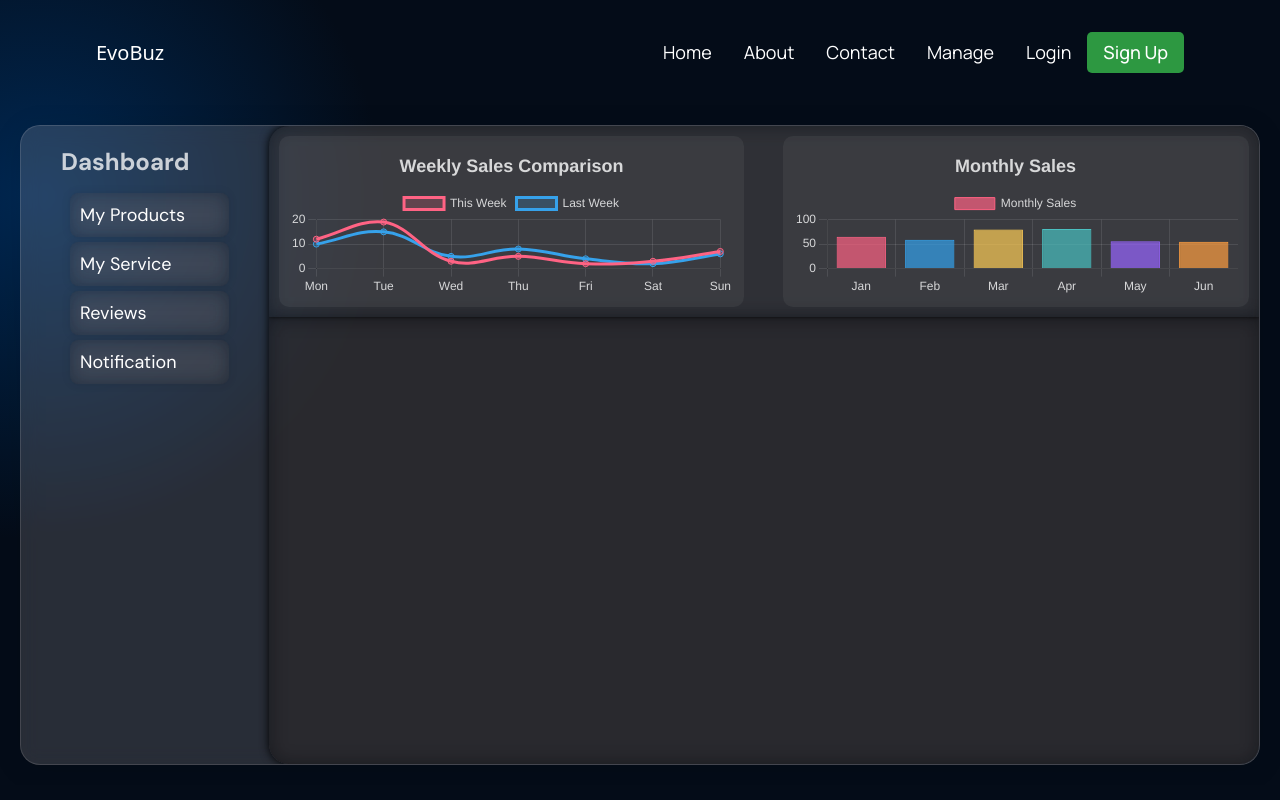
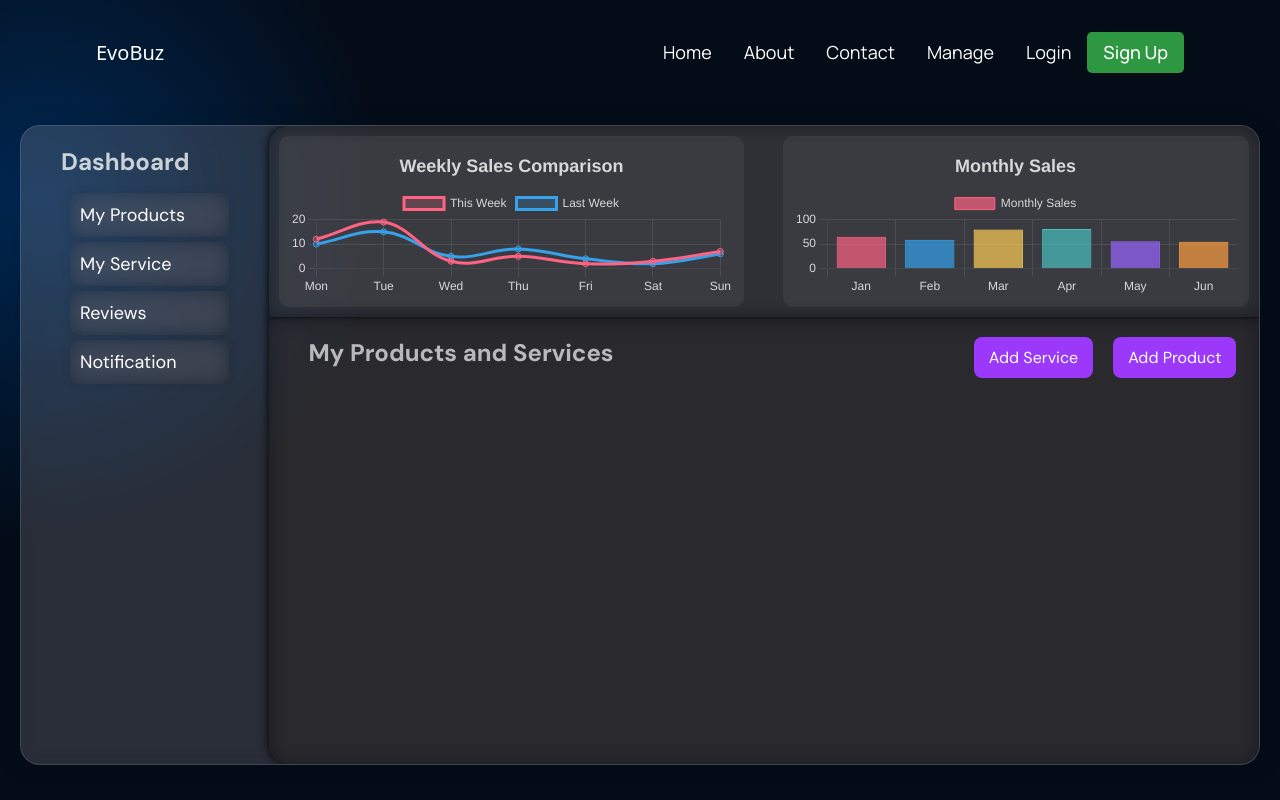
Before and after one commit to sanjesh17/evobuz-vendor, a React (Create React App) app: page /dashboard in a window 1280 px wide. Built offline with nearby package versions, Linux system fonts and the light colour scheme.

Commit message:
Added Dashboard Heading

```diff
--- a/src/components/dashboard/Dashboard.jsx
+++ b/src/components/dashboard/Dashboard.jsx
@@ -2,6 +2,7 @@ import React from "react";
 import "./dashboard.css";
 import WeeklySalesLineChart from "../chart/WeeklySalesLineChart";
 import MonthlySalesBarChart from "../chart/MonthlySalesBarChart";
+import { Link } from "react-router-dom";
 
 const Dashboard = () => {
   return (
@@ -23,7 +24,20 @@ const Dashboard = () => {
               <MonthlySalesBarChart />
             </div>
           </div>
-          <div className="main-content-container"></div>
+          <div className="main-content-container">
+            <div className="heading-container">
+              <h2>My Products and Services</h2>
+              <div className="btn-box">
+                <Link to="/services">
+                  <button type="button">Add Service</button>
+                </Link>
+                <Link to="/products">
+                  <button type="button">Add Product</button>
+                </Link>
+              </div>
+            </div>
+            <div className="cards-container"></div>
+          </div>
         </div>
       </div>
     </div>
--- a/src/components/dashboard/dashboard.css
+++ b/src/components/dashboard/dashboard.css
@@ -93,4 +93,43 @@
   box-shadow: 0 0px 10px rgba(0, 0, 0, 0.1);
   backdrop-filter: blur(9.6px);
   -webkit-backdrop-filter: blur(9.6px);
+  color: white;
+  padding-left: 40px;
+  padding-top: 20px;
 }
+
+.main-content-container h2 {
+  color: rgba(255, 255, 255, 0.678);
+}
+
+.heading-container button {
+  font-family: var(--font-family-2);
+  border: none;
+  background: none;
+  color: white;
+  font-size: 16px;
+  background-color: hsl(271, 95%, 60%);
+  padding: 10px 15px;
+  border-radius: 8px;
+  cursor: pointer;
+  transition: background-color 0.2s ease;
+}
+
+.heading-container button:hover {
+  background-color: hsl(271, 100%, 55%);
+}
+
+.heading-container {
+  display: grid;
+  grid-template-columns: 70% 30%;
+}
+
+.btn-box {
+  display: flex;
+  gap: 20px;
+}
+
+.cards-container {
+  height: 100%;
+  margin-top: 20px;
+}
```
